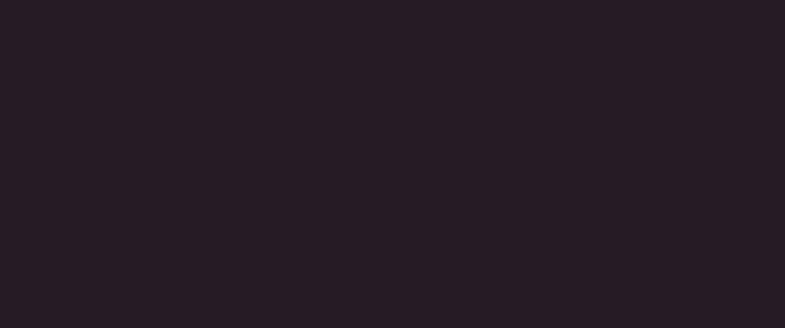
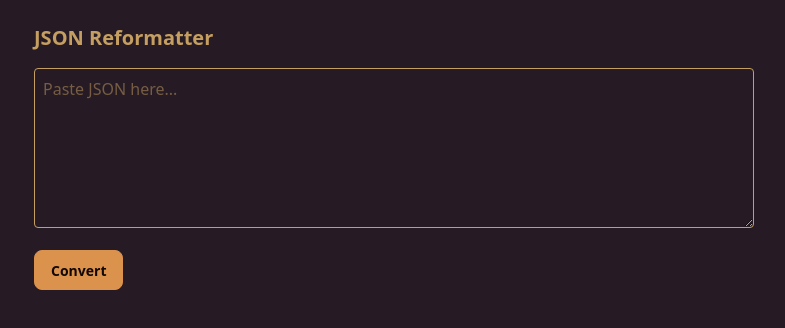
Before and after one commit to rofenac/blog, a React (Vite) app: page /blog/jsonreformatter in a window 1280 px wide. Before the commit this address had no page. Shown: the top 328 px of the page, without its empty margins (246-1031 px from the left). Built offline with nearby package versions, Linux system fonts and the light colour scheme.

Commit message:
Added JSON Reformatter

```diff
--- a/src/App.jsx
+++ b/src/App.jsx
@@ -2,6 +2,7 @@
 import { gsap } from "gsap"
 import { useGSAP } from "@gsap/react"
 import HomePage from './pages/homepage'
+import JsonReformatter from './pages/JsonReformatter'
 
 gsap.registerPlugin(useGSAP);
 
@@ -9,6 +10,7 @@
   return (
     <Routes>
       <Route path="/" element={<HomePage />} />
+      <Route path="/jsonreformatter" element={<JsonReformatter />} />
     </Routes>
   )
 }
--- a/src/components/header.jsx
+++ b/src/components/header.jsx
@@ -1,3 +1,5 @@
+import { Link } from 'react-router-dom'
+
 function Header() {
   return (
     <>
@@ -8,6 +10,7 @@
           </a>
           <nav className="md:mr-auto md:ml-4 md:py-1 md:pl-4 md:border-l md:border-base-300 flex flex-wrap items-center text-base justify-center">
             <a href="https://rofenac.github.io/quiz-app/" className="mr-5 hover:hover:text-primary">DFPMPQA</a>
+            <Link to="/jsonreformatter">JSON Formatter</Link>
           </nav>
         </div>
       </header>
--- /dev/null
+++ b/src/pages/JsonReformatter.jsx
@@ -0,0 +1,63 @@
+import { useState } from "react"
+
+function formatJson(inputJson) {
+  try {
+    const data = JSON.parse(inputJson)
+    if (!Array.isArray(data)) {
+      throw new Error("Input JSON must be an array")
+    }
+
+    return JSON.stringify(
+      data.map((item) => {
+        const correctAnswers = item.options
+          .map((option, index) => {
+            if (option.isCorrect)
+              return option.isCorrect ? index + 1 : null
+          })
+          .filter((index) => index !== null)
+
+        return {
+          type: "multiple choice",
+          topics: [item.domain, "Scenario"],
+          question: item.question,
+          options: item.options.map((option) => option.text),
+          answers: correctAnswers,
+          explanation: `${item.correctAnswerExplanation} (${item.reference.guide}, ${item.reference.year}, pp. ${item.reference.pages.join(", ")}, Principle: ${item.reference.principle})`
+        }
+      }),
+      null,
+      2
+    )
+  } catch (error) {
+    return "Invalid JSON format: " + error.message
+  }
+}
+
+function JsonReformatter() {
+  const [input, setInput] = useState("")
+  const [output, setOutput] = useState("")
+
+  function handleConvert() {
+    setOutput(formatJson(input))
+  }
+
+  return (
+    <div className="p-6 max-w-3xl mx-auto">
+      <h2 className="text-xl font-bold mb-4">JSON Reformatter</h2>
+      <textarea
+        placeholder="Paste JSON here..."
+        value={input}
+        onChange={(e) => setInput(e.target.value)}
+        className="w-full h-40 p-2 border rounded mb-4"
+      />
+      <button onClick={handleConvert} className="btn btn-primary mb-4">Convert</button>
+      {output && (
+        <div className="card bg-base-100 shadow-xl p-4">
+          <pre className="whitespace-pre-wrap break-words">{output}</pre>
+        </div>
+      )}
+    </div>
+  )
+}
+
+export default JsonReformatter
```
